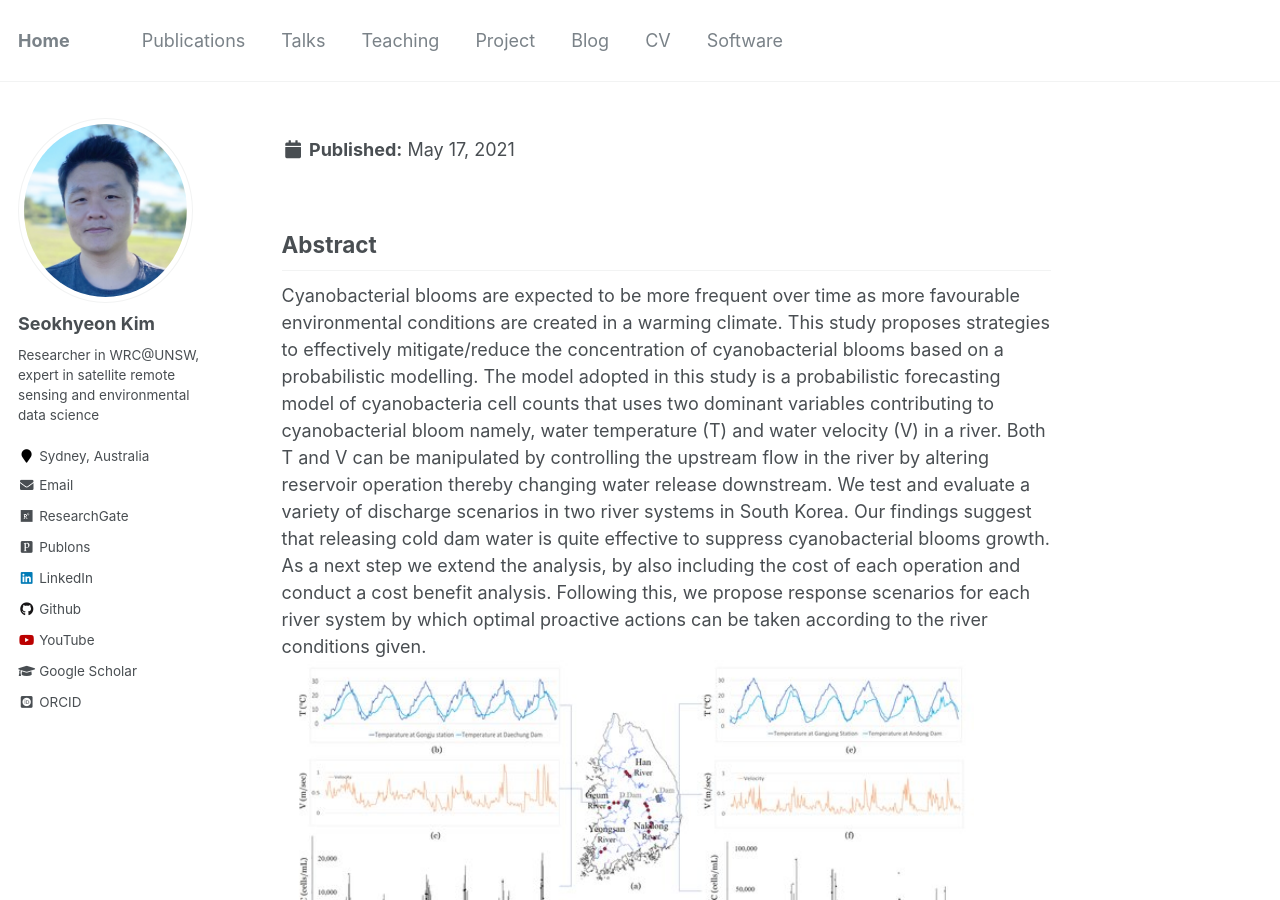
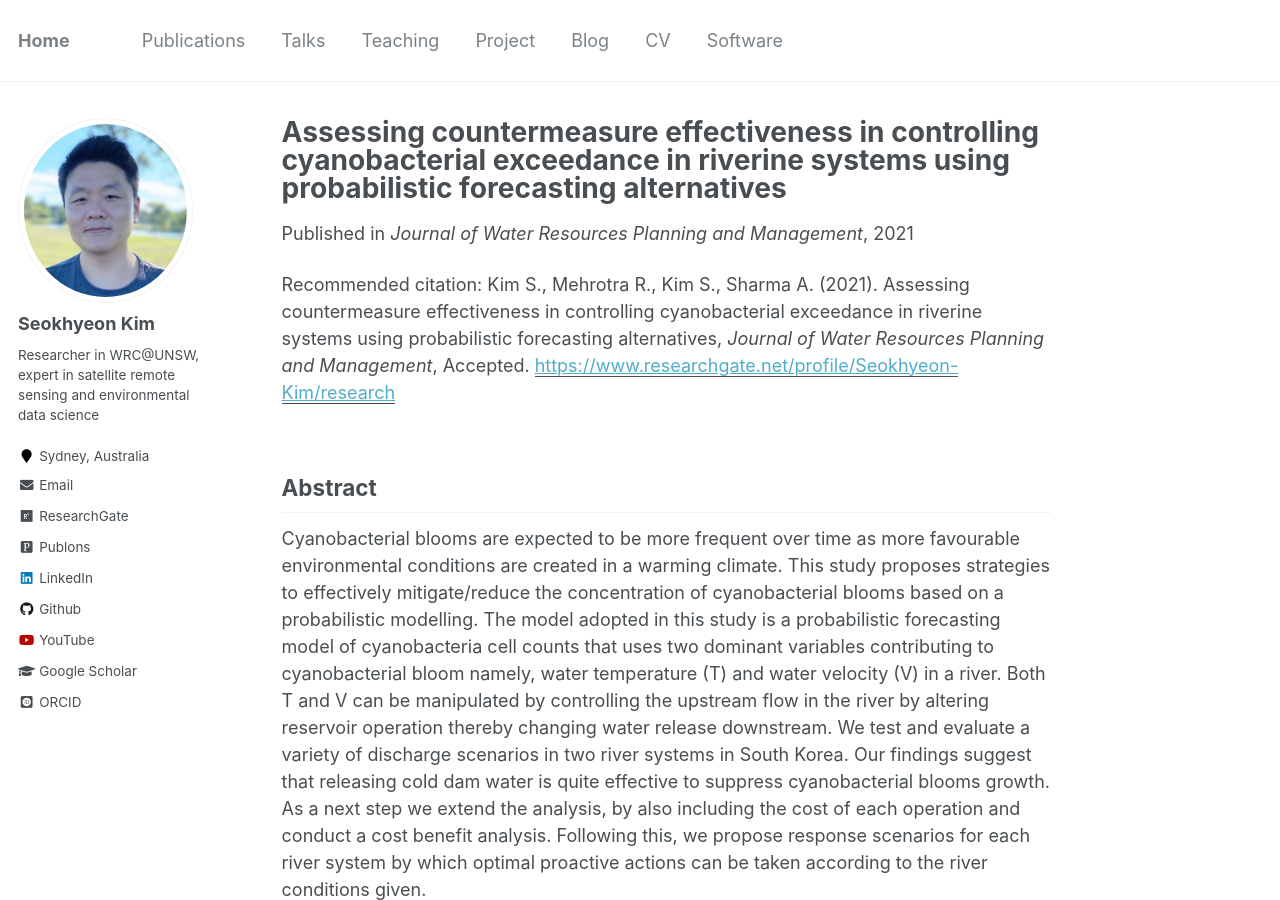
Before and after one commit to uawds/SanghoonJunWater.github.io, a Jekyll site: the page built from _publications/2021-05-11-paper-JOWPM.md, in a window 1280 px wide and 900 px high. Built offline with Jekyll 4.4.1, drawn with Linux system fonts in a browser that asks for light colours; some web fonts are replaced; part of the change alters nothing that is shown.

Commit message:
Update 2021-05-11-paper-JOWPM.md

```diff
--- a/_publications/2021-05-11-paper-JOWPM.md
+++ b/_publications/2021-05-11-paper-JOWPM.md
@@ -5,8 +5,8 @@ permalink: /publication/2021-05-11-paper-JOWPM
 excerpt: Countermeasure effectiveness in controlling cyanobacterial exceedance in riverine systems.
 date: 2021-05-11
 venue: 'Journal of Water Resources Planning and Management'
-paperurl: https://www.researchgate.net/publication/351462445_Assessing_countermeasure_effectiveness_in_controlling_cyanobacterial_exceedance_in_riverine_systems_using_probabilistic_forecasting_alternatives?_sg=ek_kkGeq1yDToCBihrZrF1fVg6S32wcfQH4eXm9uSNxKlEjv4B2h_jqwaVwNG7cd4gU5s_8yWQO3HJinCGQ7Jr6_yA-TOmRE1NbpcGj3.Cj1YO45YYN-TW1YaMbEj5ynguddrUN_slxuKOsCVKSYUq0jEm7DgS0lFN-UcdqUZ3d3BA9FijGffjcXQguchsw
-citation: 'Kim S., Mehrotra R., Kim S., Sharma A. (2021). Assessing countermeasure effectiveness in controlling cyanobacterial exceedance in riverine systems using probabilistic forecasting alternatives, <i>Journal of Water Resources Planning and Management</i>', Accepted.'
+paperurl: https://www.researchgate.net/profile/Seokhyeon-Kim/research
+citation: 'Kim S., Mehrotra R., Kim S., Sharma A. (2021). Assessing countermeasure effectiveness in controlling cyanobacterial exceedance in riverine systems using probabilistic forecasting alternatives, <i>Journal of Water Resources Planning and Management</i>, Accepted.'
 ---
 ## Abstract
 Cyanobacterial blooms are expected to be more frequent over time as more favourable environmental conditions are created in a warming climate. This study proposes strategies to effectively mitigate/reduce the concentration of cyanobacterial blooms based on a probabilistic modelling. The model adopted in this study is a probabilistic forecasting model of cyanobacteria cell counts that uses two dominant variables contributing to cyanobacterial bloom namely, water temperature (T) and water velocity (V) in a river. Both T and V can be manipulated by controlling the upstream flow in the river by altering reservoir operation thereby changing water release downstream. We test and evaluate a variety of discharge scenarios in two river systems in South Korea. Our findings suggest that releasing cold dam water is quite effective to suppress cyanobacterial blooms growth. As a next step we extend the analysis, by also including the cost of each operation and conduct a cost benefit analysis. Following this, we propose response scenarios for each river system by which optimal proactive actions can be taken according to the river conditions given.
```
